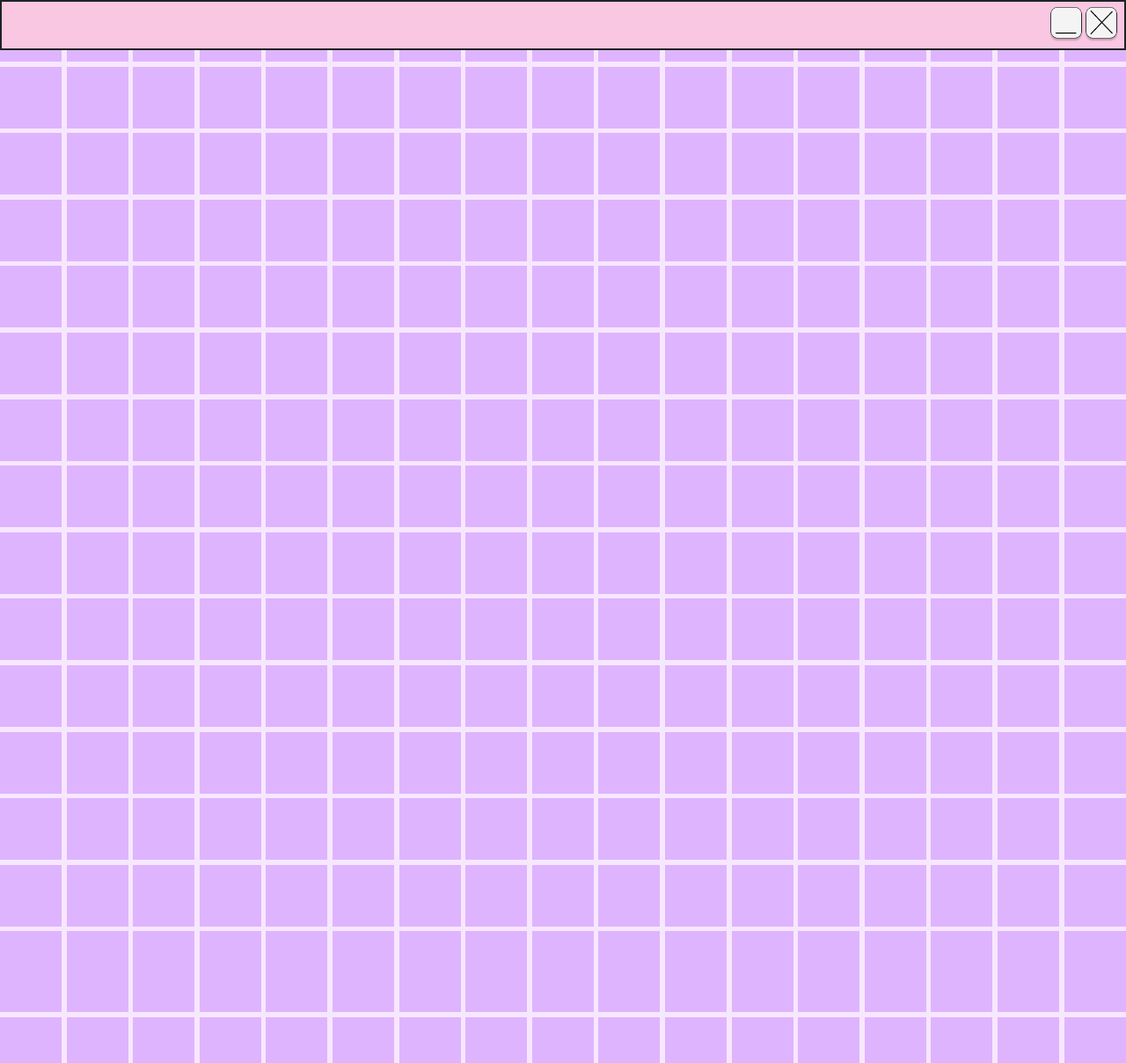
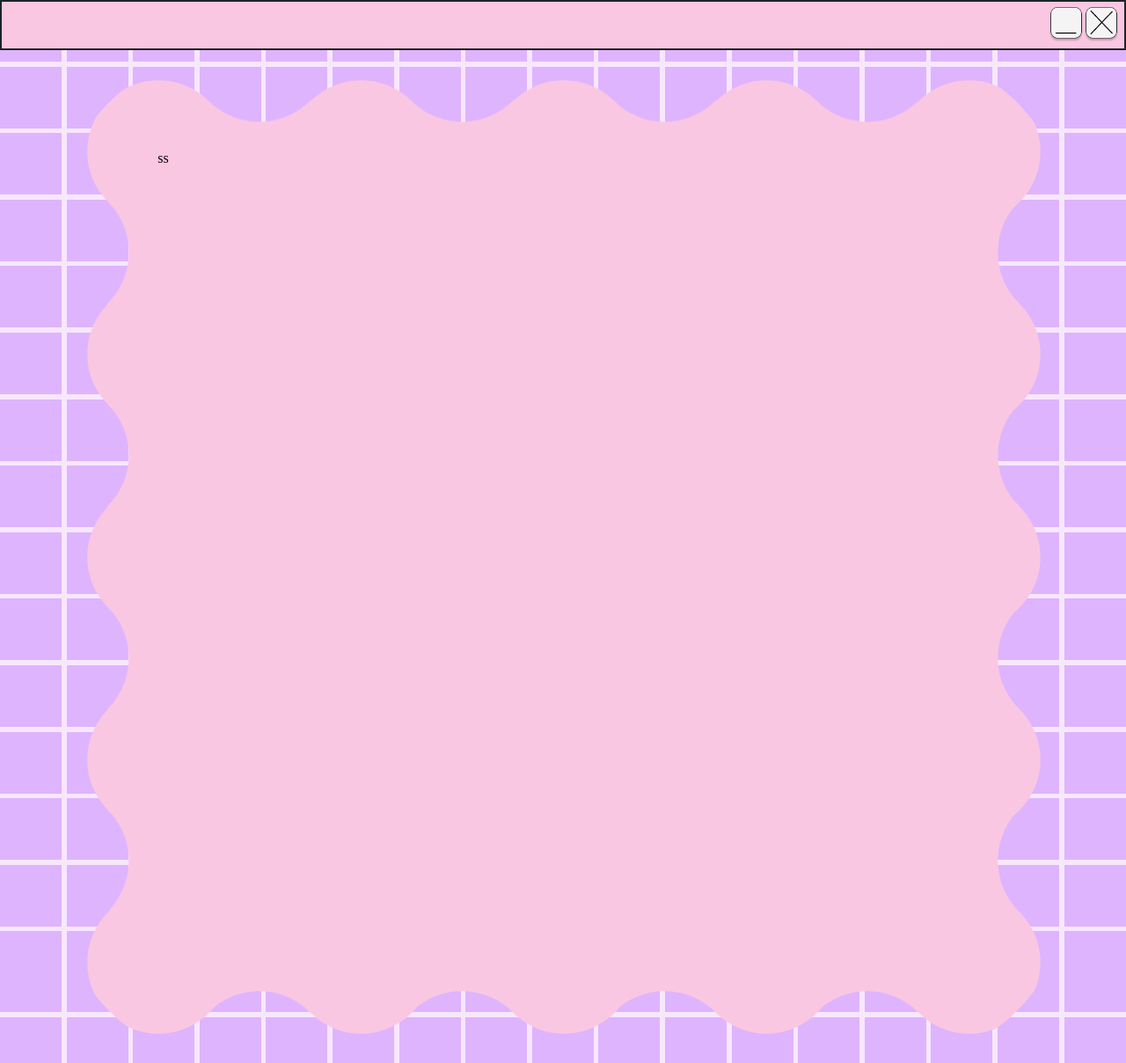
Before and after one commit to JaiMcD/JaiMcD.github.io, a Jekyll site: the page built from gripes.html, in a window 1280 px wide. Shown: the whole page at 88% size. Built offline with Jekyll 4.4.1, drawn with Linux system fonts in a browser that asks for light colours.

Commit message:
added container in gripes

```diff
--- a/assets/css/main.css
+++ b/assets/css/main.css
@@ -51,6 +51,25 @@ img:hover {
     cursor: pointer;
 }
 
+.wavy-box {
+    --s: 4.5vw;  /* control the size of the wave */
+    --h: 90vh;
+    width: calc(4*4*var(--s));
+    height: calc(var(--h)*4*var(--s));
+    aspect-ratio: 1;
+    object-fit: cover;
+    padding: var(--s);
+    border: var(--s) solid #0000;
+    background: var(--pink);
+    border-radius: calc(3.5*var(--s));
+    mask:
+      radial-gradient(calc(sqrt(2)*var(--s)),#000 calc(100% - 1px),#0000),
+      conic-gradient(#000 0 0) content-box,
+      radial-gradient(calc(sqrt(2)*var(--s)),#0000 100%,#000 calc(100% + 1px))
+       var(--s) var(--s) padding-box;
+    mask-size: calc(var(--s)*4) calc(var(--s)*4);
+  }
+
 /* Large screens (override small-screen styles) */
 @media (min-width: 768px) {
     #homepage-container {
--- a/gripes.html
+++ b/gripes.html
@@ -4,3 +4,9 @@ title: Gripes
 ---
 
 {% include header.html %}
+
+<div style="display: flex; justify-content: center;">
+<div class="wavy-box">
+    ss
+</div>
+</div>
--- a/walks.html
+++ b/walks.html
@@ -1,6 +1,6 @@
 ---
 layout: default
-title: Gripes
+title: Walks
 ---
 
 {% include header.html %}
```
